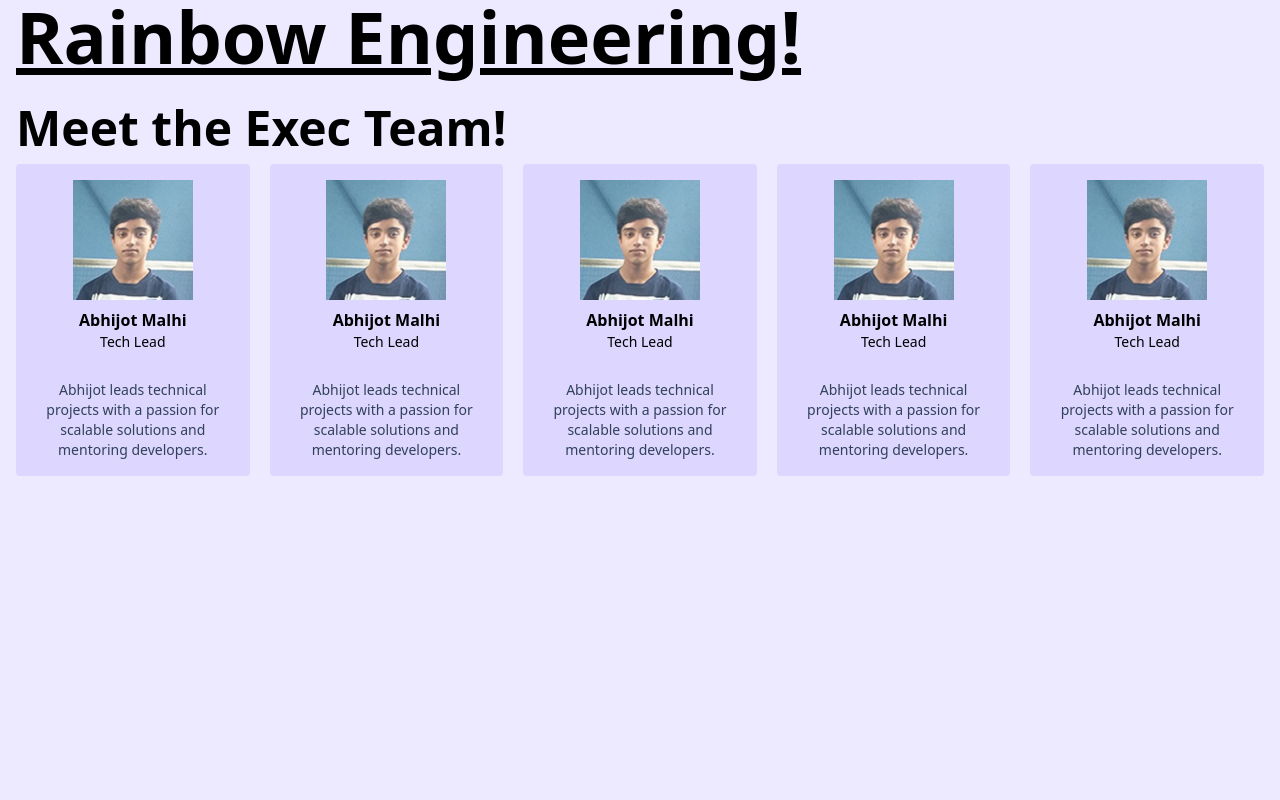
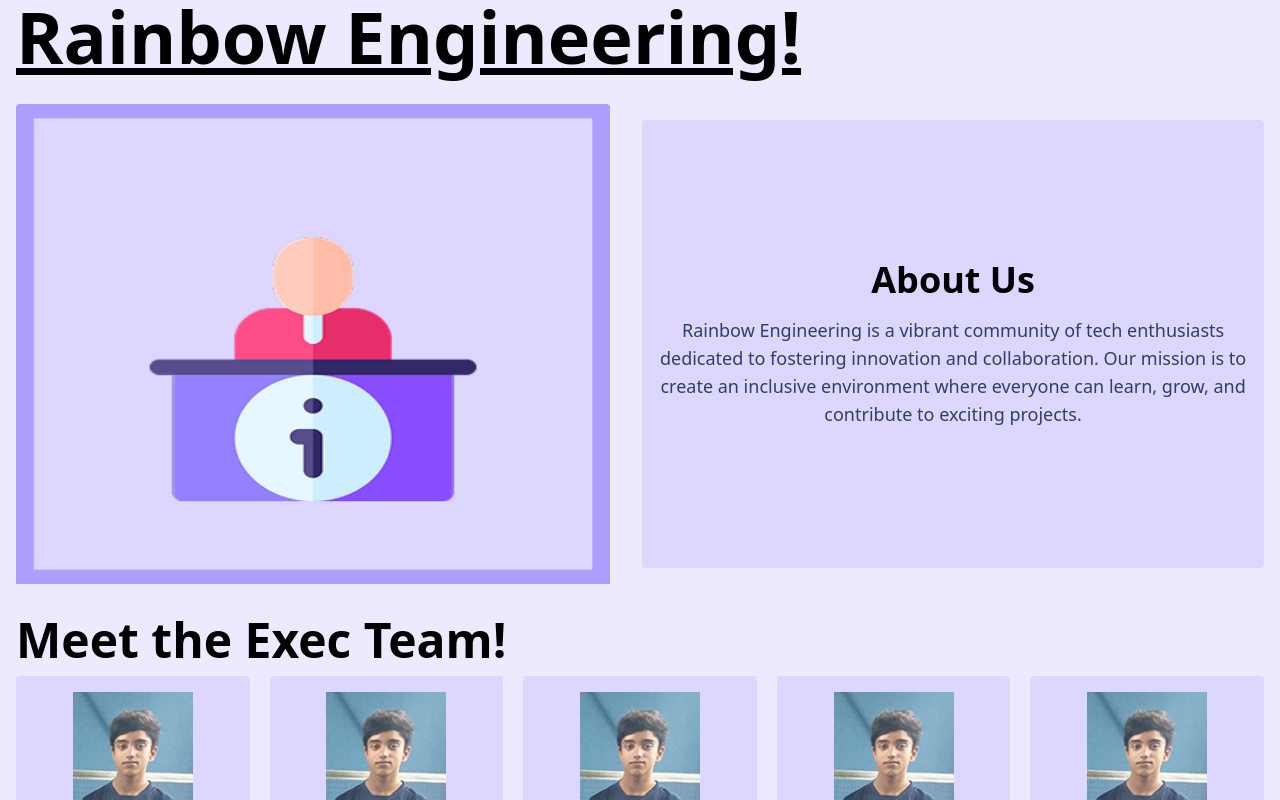
Before and after one commit to UoaWDCC/rainbow-engineering, a Next.js app: page / in a window 1280 px wide. Shown: the top 800 px of the page. Built offline with nearby package versions, Linux system fonts and the light colour scheme.

Commit message:
about us first iteration
-added a temp image
-added blurb
-added imge display

need to work on scaling of everything

```diff
--- a/src/app/page.tsx
+++ b/src/app/page.tsx
@@ -6,8 +6,21 @@ export default function Home() {
     <div>
       <div className="max-w-7xl mx-auto px-4">
         <h1 className="text-7xl font-bold underline mb-8">Rainbow Engineering!</h1>
-        <div> {/* div for about us (koko) */}
+        <div className="flex items-center gap-8 mb-8"> {/* div for about us (koko) */}
+          <div className="flex flex-col items-center text-center bg-violet-200 rounded">
+            <img
+            src="/about_us_temp.png"
+            alt="About Us"
+            className="w-500 h-120 rounded-t"
+          />
+          </div>
 
+          <div className="flex flex-col items-center text-center bg-violet-200 p-4 py-35 rounded">
+            <h2 className="text-4xl font-semibold mb-4">About Us</h2>
+            <p className="text-lg text-slate-700">
+              Rainbow Engineering is a vibrant community of tech enthusiasts dedicated to fostering innovation and collaboration. Our mission is to create an inclusive environment where everyone can learn, grow, and contribute to exciting projects.
+            </p>
+          </div>
         </div>
         <h2 className="text-5xl font-bold mb-3">Meet the Exec Team!</h2>
         <div className="grid grid-cols-5 gap-5"> {/* div for meet the execs */}
```
Also changed, not shown: public/about_us_temp.png (added).
